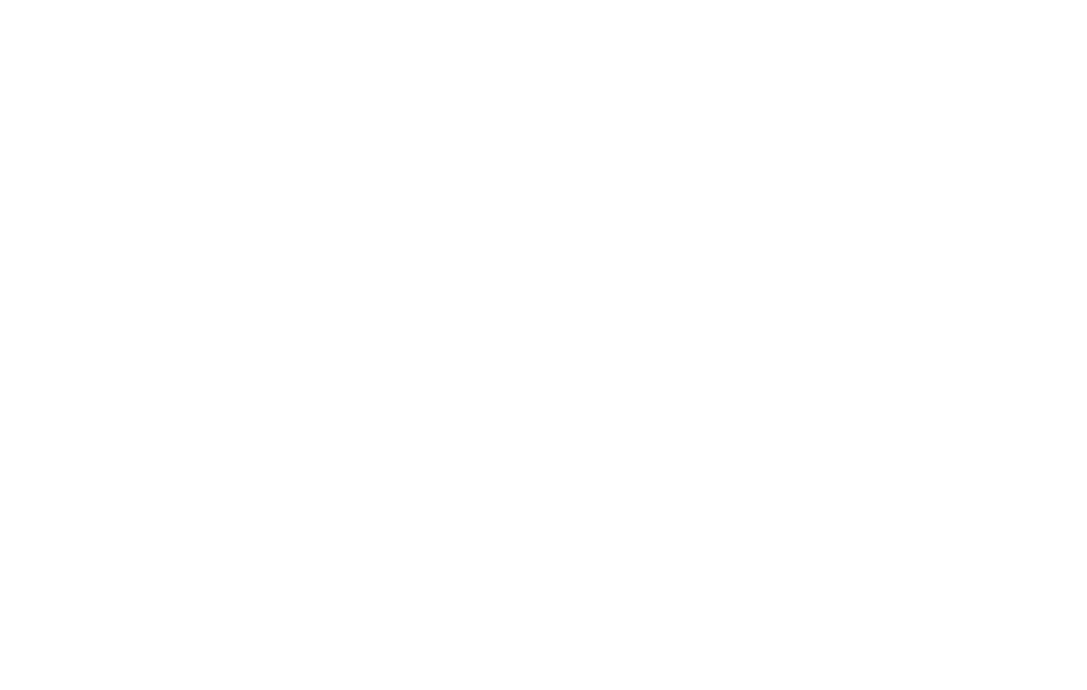
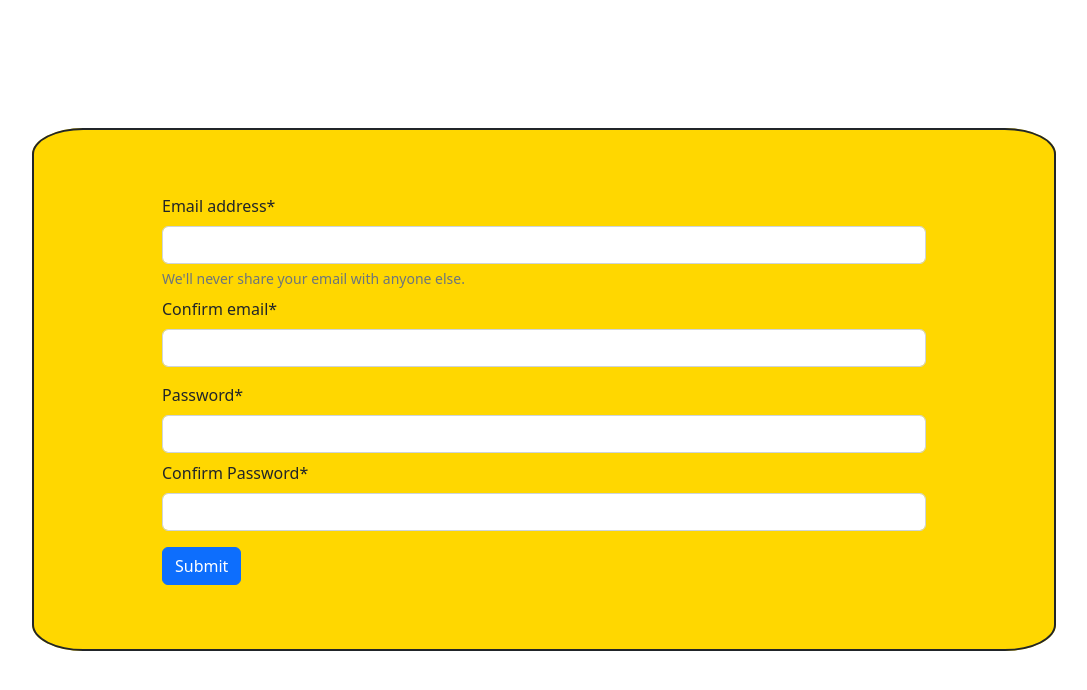
Before and after one commit to Abdulraheem20/form, a plain HTML site: page index.html in a window 1280 px wide. Shown: the whole page, without its empty margins (96-1183 px from the left). Drawn offline with nearby package versions, Linux system fonts and the light colour scheme.

Commit message:
new commit

```diff
--- a/form.css
+++ b/form.css
@@ -0,0 +1,7 @@
+fieldset{
+    margin: 10%;
+    padding: 5% 10%;
+    border: 2px solid;
+    border-radius: 5%;
+    background-color: gold;
+}
--- a/index.html
+++ b/index.html
@@ -1,18 +1,79 @@
 <!DOCTYPE html>
 <html lang="en">
-<head>
-    <meta charset="UTF-8">
-    <meta http-equiv="X-UA-Compatible" content="IE=edge">
-    <meta name="viewport" content="width=device-width, initial-scale=1.0">
+  <head>
+    <meta charset="UTF-8" />
+    <meta http-equiv="X-UA-Compatible" content="IE=edge" />
+    <meta name="viewport" content="width=device-width, initial-scale=1.0" />
     <!-- CSS only -->
-    <link href="https://cdn.jsdelivr.net/npm/bootstrap@5.2.2/dist/css/bootstrap.min.css" rel="stylesheet" integrity="sha384-Zenh87qX5JnK2Jl0vWa8Ck2rdkQ2Bzep5IDxbcnCeuOxjzrPF/et3URy9Bv1WTRi" crossorigin="anonymous">
+    <link
+      href="https://cdn.jsdelivr.net/npm/bootstrap@5.2.2/dist/css/bootstrap.min.css"
+      rel="stylesheet"
+      integrity="sha384-Zenh87qX5JnK2Jl0vWa8Ck2rdkQ2Bzep5IDxbcnCeuOxjzrPF/et3URy9Bv1WTRi"
+      crossorigin="anonymous"
+    />
+    <link rel="stylesheet" href="./form.css" />
 
     <title>Form</title>
-</head>
-<body>
-
-</body>
-<!-- JavaScript Bundle with Popper -->
-<script src="https://cdn.jsdelivr.net/npm/bootstrap@5.2.2/dist/js/bootstrap.bundle.min.js" integrity="sha384-OERcA2EqjJCMA+/3y+gxIOqMEjwtxJY7qPCqsdltbNJuaOe923+mo//f6V8Qbsw3" crossorigin="anonymous"></script>
-
+  </head>
+  <body>
+    <fieldset>
+      <form>
+        <div class="mb-3">
+          <label for="exampleInputEmail1" class="form-label"
+            >Email address*</label
+          >
+          <input
+            type="email"
+            class="form-control"
+            id="inputEmail"
+            aria-describedby="emailHelp"
+          />
+          <div id="emailHelp" class="form-text">
+            We'll never share your email with anyone else.
+          </div>
+          <label for="exampleInputEmail1" class="form-label mt-2"
+            >Confirm email*</label
+          >
+          <input
+            type="email"
+            class="form-control"
+            id="confirmInputEmail"
+            aria-describedby="emailHelp"
+          />
+          <!-- <div id="emailHelp" class="form-text">
+            We'll never share your email with anyone else.
+          </div> -->
+        </div>
+        <div class="mb-3">
+          <label for="exampleInputPassword1" class="form-label"
+            >Password*</label
+          >
+          <input
+            type="password"
+            class="form-control"
+            id="exampleInputPassword1"
+          />
+          <label for="exampleInputPassword1" class="form-label mt-2"
+            >Confirm Password*</label
+          >
+          <input
+            type="password"
+            class="form-control"
+            id="exampleInputPassword1"
+          />
+        </div>
+        <!-- <div class="mb-3 form-check">
+          <input type="checkbox" class="form-check-input" id="exampleCheck1" />
+          <label class="form-check-label" for="exampleCheck1">Check me out</label>
+        </div> -->
+        <button type="submit" class="btn btn-primary">Submit</button>
+      </form>
+    </fieldset>
+  </body>
+  <!-- JavaScript Bundle with Popper -->
+  <script
+    src="https://cdn.jsdelivr.net/npm/bootstrap@5.2.2/dist/js/bootstrap.bundle.min.js"
+    integrity="sha384-OERcA2EqjJCMA+/3y+gxIOqMEjwtxJY7qPCqsdltbNJuaOe923+mo//f6V8Qbsw3"
+    crossorigin="anonymous"
+  ></script>
 </html>
```
